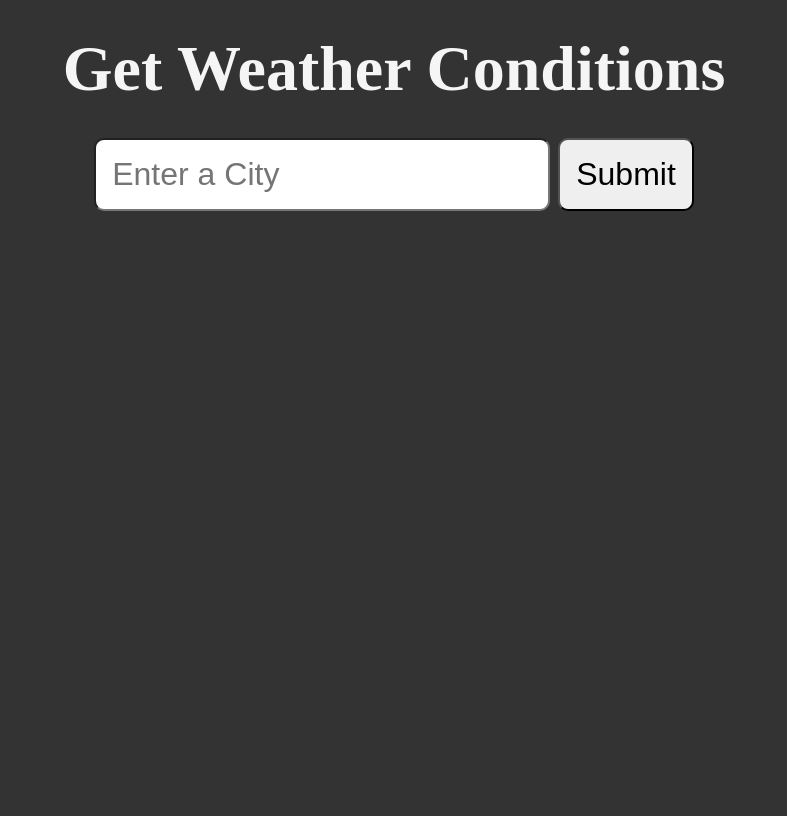
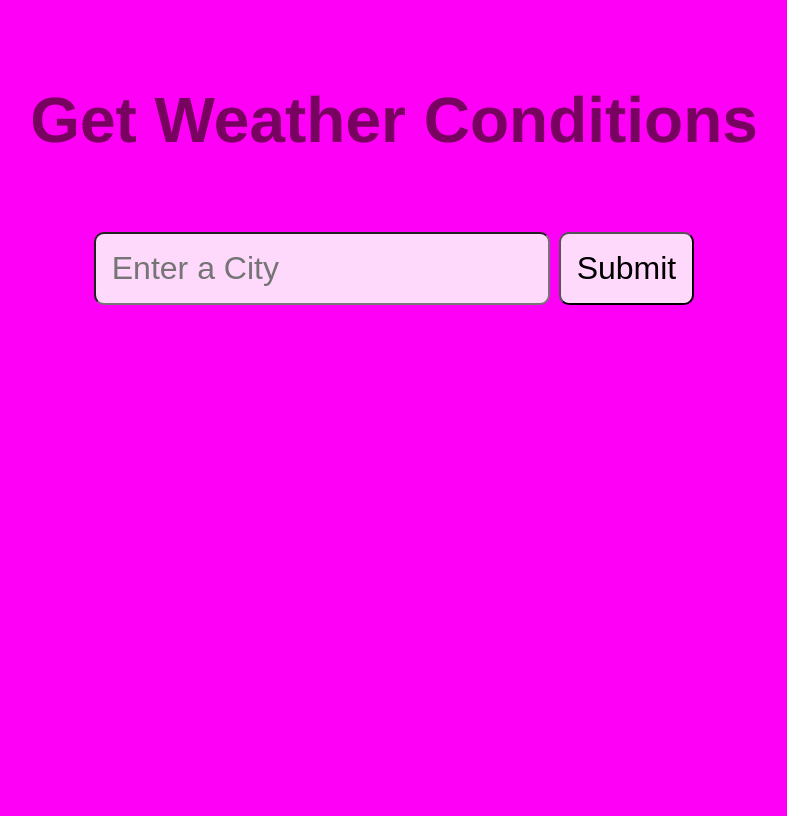
Before and after one commit to commander-and-queef/python-weather-app, a Flask app: page / in a window 1280 px wide. Shown: the whole page, without its empty margins (246-1033 px from the left). Before the commit the page ends 211 px from the top, so only its background shows below. Run offline with Flask 3, Linux system fonts and the light colour scheme; parts of the project's set-up code (start-up, migrations or seed data) failed here and were passed over.

Commit message:
third commit, edited colors and font

```diff
--- a/static/styles/style.css
+++ b/static/styles/style.css
@@ -1,13 +1,14 @@
 * {
-    margin: 0;
+    margin: 1;
     padding: 0;
     box-sizing: border-box;
 }
 
 body {
+    font-family: Helvetica, fantasy;
     padding: 2rem;
-    background-color: #333;
-    color: whitesmoke;
+    background-color: #FF00F7;
+    color: rgb(119, 2, 95);
     min-height: 100vh;
     display: flex;
     flex-direction: column;
@@ -20,4 +21,5 @@ input, button {
     font-size: 2rem;
     padding: 1rem;
     border-radius: 10px;
+    background-color: rgb(254, 217, 251);
 }
```
